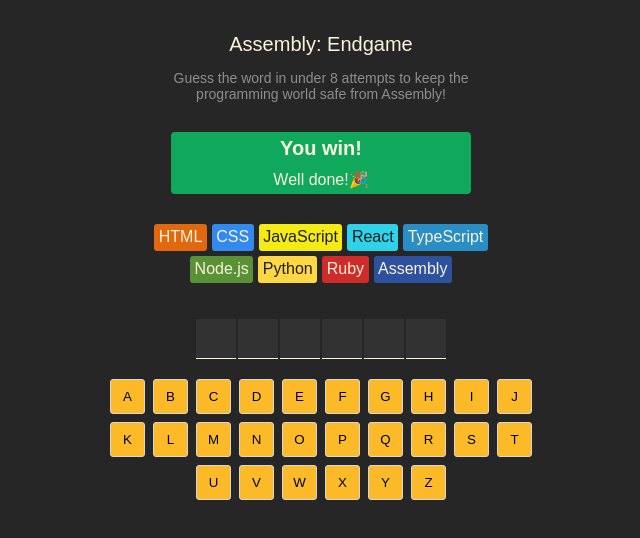
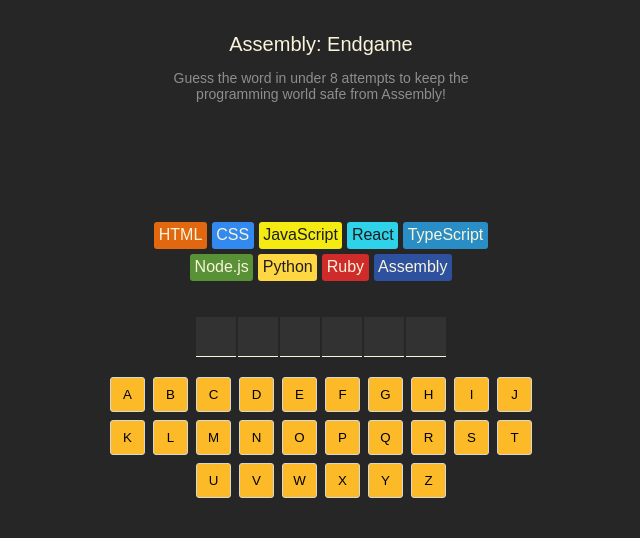
Before and after one commit to kolodziejmateusz/React-kurs-scrimba, a React (Vite) app in the folder Assembly-Endgame-Capstone-Project/: page / in a window 1280 px wide. Shown: the top 538 px of the page, without its empty margins (319-959 px from the left). Built offline with nearby package versions, Linux system fonts and the light colour scheme.

Commit message:
Assembly Endgame - Display won/lost status

```diff
--- a/Assembly-Endgame-Capstone-Project/src/App.css
+++ b/Assembly-Endgame-Capstone-Project/src/App.css
@@ -41,16 +41,24 @@ header > p {
 }
 
 section.game-status {
-  background-color: #10a95b;
   display: flex;
   flex-direction: column;
   align-items: center;
   color: #f9f4da;
+  min-height: 60px;
   border-radius: 4px;
   margin-block: 30px;
   /*  */
   min-width: 300px;
   /*  */
+}
+
+section.game-status.won {
+  background-color: #10a95b;
+}
+
+section.game-status.lost {
+  background-color: #BA2A2A;
 }
 
 section.game-status > p {
--- a/Assembly-Endgame-Capstone-Project/src/App.jsx
+++ b/Assembly-Endgame-Capstone-Project/src/App.jsx
@@ -9,12 +9,13 @@ export default function App() {
    * Goal: Add in the incorrect guesses mechanism to the game
    *
    * Challenge:
-   * 1. Create a variable `isGameOver` which evaluates to `true`
-   *    if the user has guessed incorrectly 8 times. Consider how
-   *    we might make this more dynamic if we were ever to add or
-   *    remove languages from the languages array.
-   * 2. Conditionally render the New Game button only if the game
-   *    is over.
+   * Conditionally render either the "won" or "lost" statuses
+   * from the design, both the text and the styles, based on the
+   * new derived variables.
+   *
+   * Note: We always want the surrounding `section` to be rendered,
+   * so only change the content inside that section. Otherwise the
+   * content on the page would jump around a bit too much.
    */
 
   // State values
@@ -70,6 +71,11 @@ export default function App() {
       </span>
     ));
 
+  const gameStatusClass = clsx("game-status", {
+    won: isGameWon,
+    lost: isGameLost,
+  });
+
   return (
     <main>
       <header>
@@ -79,9 +85,20 @@ export default function App() {
           from Assembly!
         </p>
       </header>
-      <section className="game-status">
-        <h2>You win!</h2>
-        <p>Well done!🎉</p>
+      <section className={gameStatusClass}>
+        {isGameOver ? (
+          isGameWon ? (
+            <>
+              <h2>You win!</h2>
+              <p>Well done! 🎉</p>
+            </>
+          ) : (
+            <>
+              <h2>Game over!</h2>
+              <p>You lose! Better start learning Assembly 😭</p>
+            </>
+          )
+        ) : null}
       </section>
       <section className="language-chips">
         {languageArr.map((language, index) => (
```
